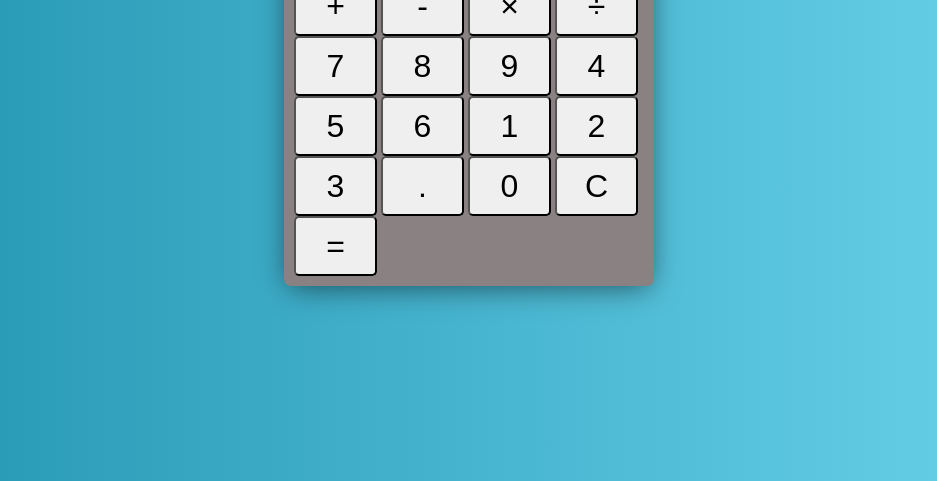
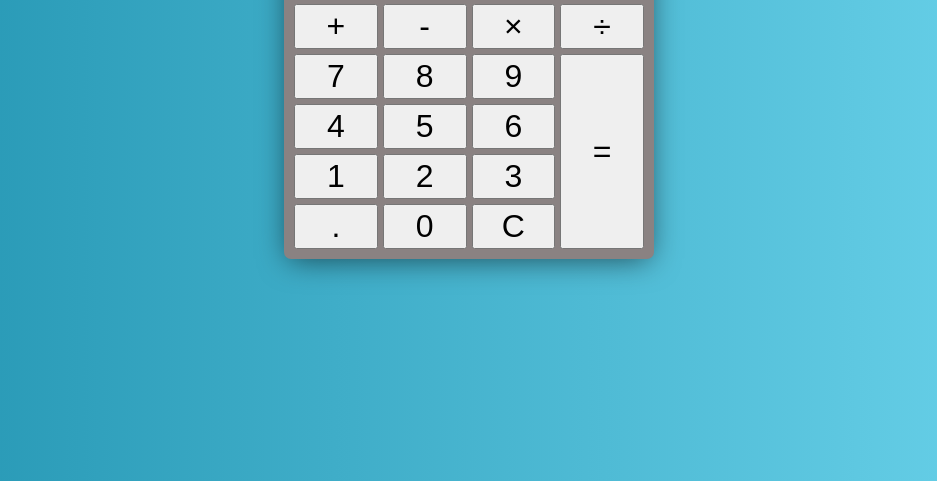
Before and after one commit to alaa140101/Calculator, a plain HTML site: page index.html in a window 1280 px wide. Shown: the part 319-800 px from the top of the page, without its empty margins (171-1108 px from the left). Drawn offline with Linux system fonts and the light colour scheme.

Commit message:
Build UI - CSS Grid

```diff
--- a/style.css
+++ b/style.css
@@ -53,9 +53,19 @@ body {
   outline: none;
 }
 
+.calculator-buttons{
+  display: grid;
+  grid-gap: 5px;
+  grid-template-columns: repeat(4, 1fr);
+}
+
 button{
-  width: 83px;
-  height: 60px;
-  border-radius: 5px;
+  height: 45px;
   font-size: 32px;
 }
+
+button:last-of-type{
+  grid-row: 2 / 6;
+  grid-column:  4;
+  height: 100%;
+}
```
